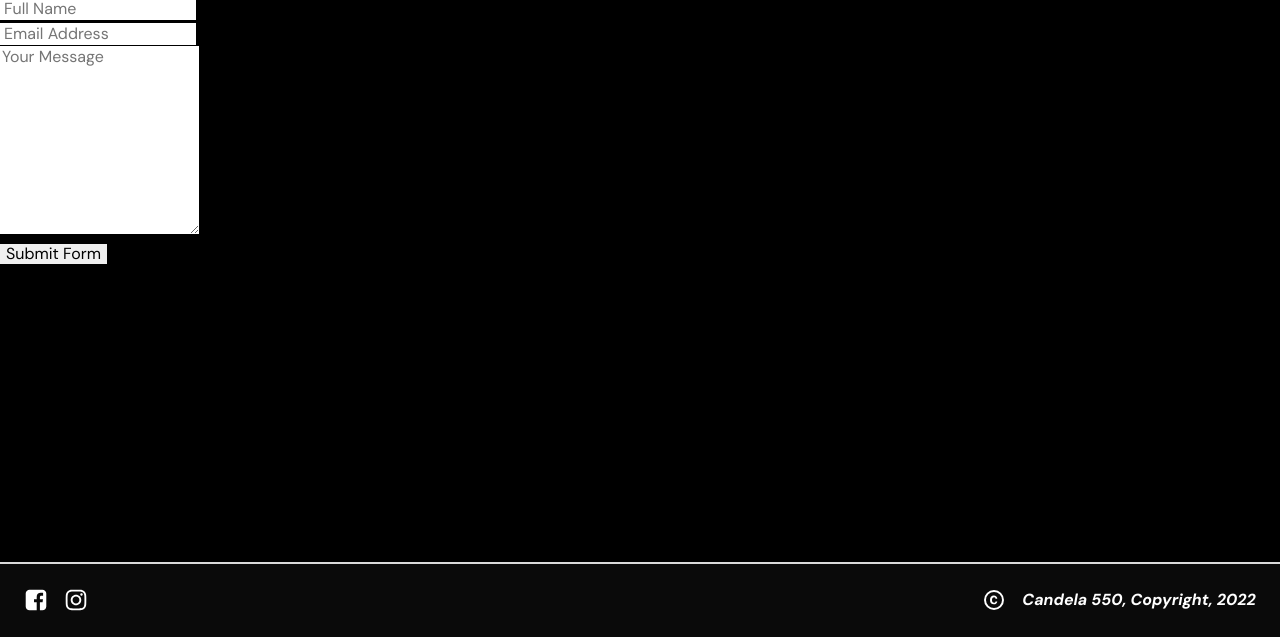
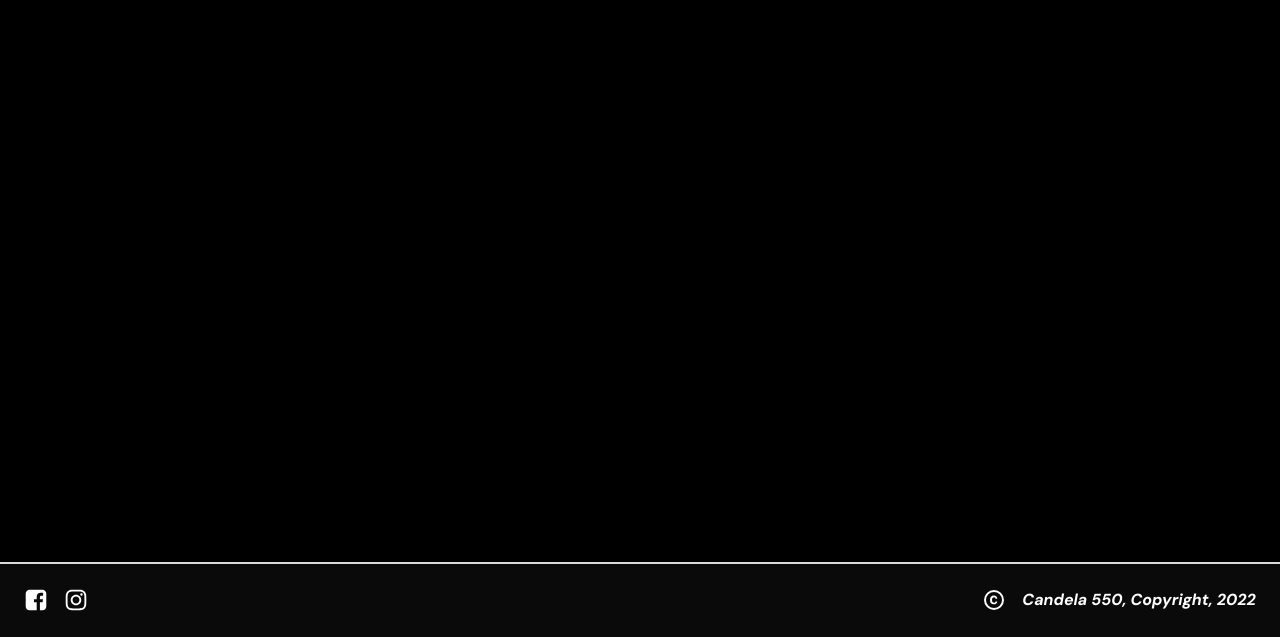
Before and after one commit to leolhermitte/Candela-website-HTML, a website built with Parcel: page contact.html in a window 1280 px wide. Shown: the part 429-1066 px from the top of the page. Built offline with nearby package versions, Linux system fonts and the light colour scheme; a small style sheet from the web is missing.

Commit message:
Commit from TeleportHQ

```diff
--- a/contact.css
+++ b/contact.css
@@ -15,6 +15,7 @@
 .links-container-link2 {
   text-decoration: none;
 }
+
 @media(max-width: 1200px) {
   .links-container-links-container {
     background-color: #000000;
@@ -27,6 +28,12 @@
   }
   .links-container-link2 {
     color: #ffffff;
+  }
+}
+@media(max-width: 767px) {
+  .links-container-root-class-name {
+    width: 100%;
+    height: 100%;
   }
 }
 
--- a/contact.html
+++ b/contact.html
@@ -144,27 +144,7 @@
           </div>
         </div>
         <div class="contact-section-separator"></div>
-        <div class="contact-m-a-i-n">
-          <div class="container">
-            <h1>Contact candela 550</h1>
-            <form target="_blank" action="https://formsubmit.co/1c158b21a8b939aa5d1d4081fc265f68" method="POST">
-              <div class="form-group">
-                <div class="form-row">
-                  <div class="col">
-                    <input type="text" name="name" class="form-control" placeholder="Full Name" required>
-                  </div>
-                  <div class="col">
-                    <input type="email" name="email" class="form-control" placeholder="Email Address" required>
-                  </div>
-                </div>
-              </div>
-              <div class="form-group">
-                <textarea placeholder="Your Message" class="form-control" name="message" rows="10" required></textarea>
-              </div>
-              <button type="submit" class="btn btn-lg btn-dark btn-block">Submit Form</button>
-            </form>
-          </div>
-        </div>
+        <div class="contact-m-a-i-n"></div>
         <div class="contact-section-separator1"></div>
         <div class="contact-subscribe"></div>
         <div class="contact-section-separator2"></div>
```
Also changed, not shown: aboutus.css (+7 -0 lines), components/links-container.css (+7 -0 lines), home.css (+11 -1 lines), index.html (+6 -3 lines), projects.css (+7 -0 lines), public/playground_assets/c550_designsite-05-200w.png, public/playground_assets/candela_instagram_plan_de_travail_1_copie_2croped-300w.png (added).
